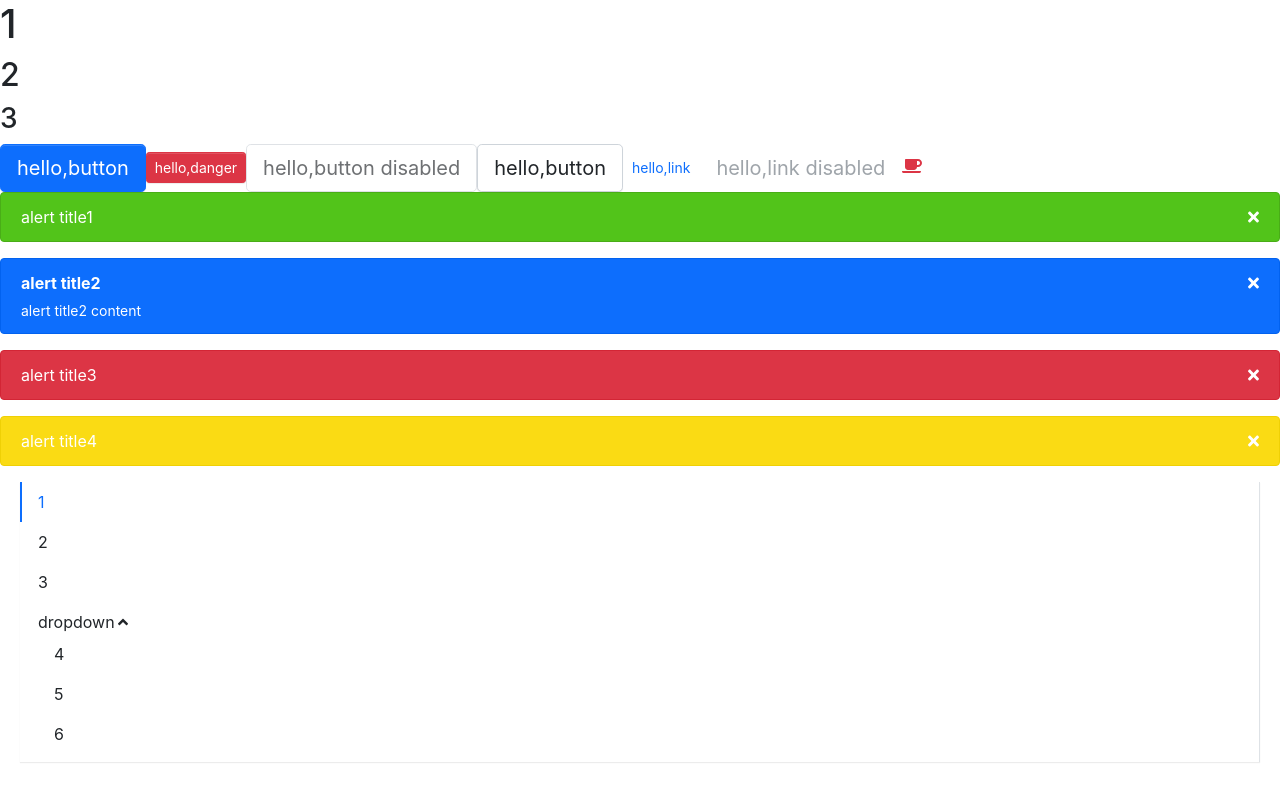
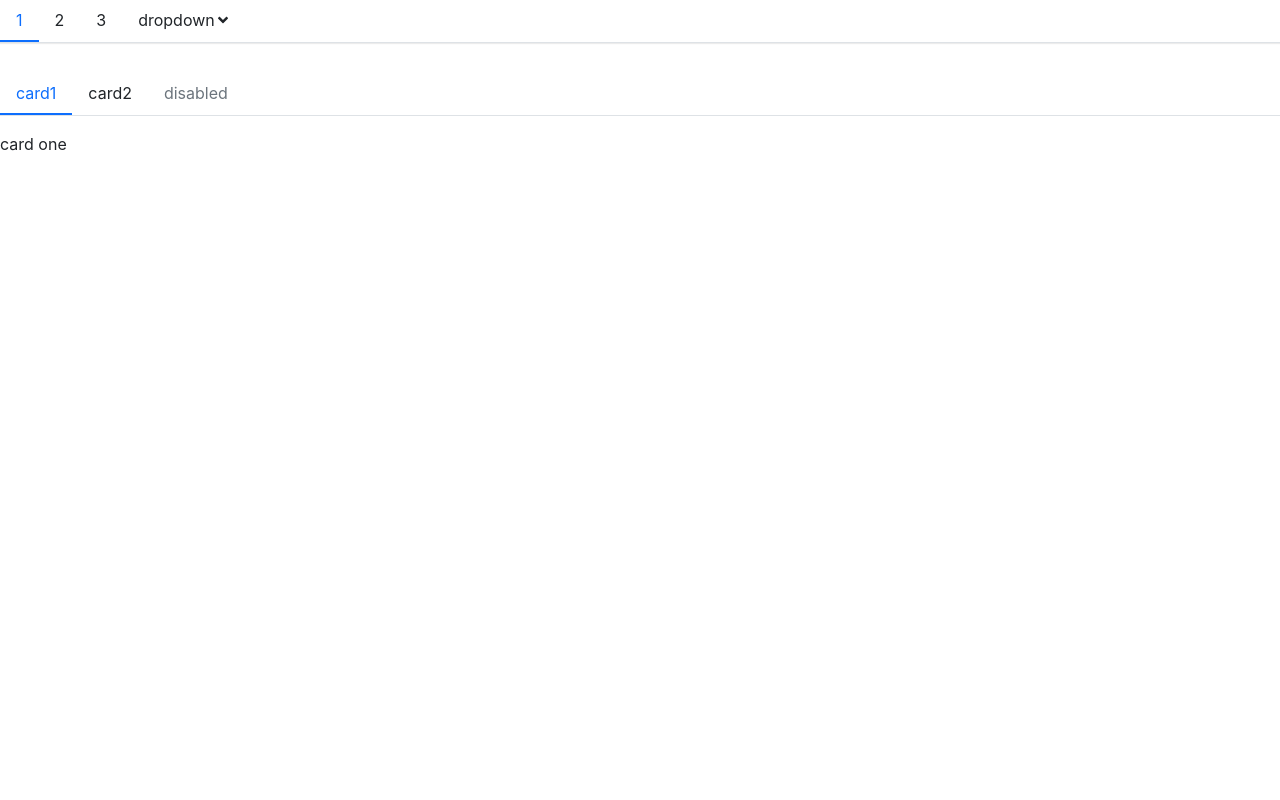
Before and after one commit to dannykbsoul/godlikedesign, a React (Create React App) app: page / in a window 1280 px wide. Built offline with nearby package versions, Linux system fonts and the light colour scheme.

Commit message:
Tabs finish

```diff
--- a/src/App.tsx
+++ b/src/App.tsx
@@ -7,13 +7,15 @@ import Alert from "./components/Alert/alert";
 import Menu from "./components/Menu/menu";
 import MenuItem from "./components/Menu/menuItem";
 import SubMenu from "./components/Menu/subMenu";
+import Tabs from "./components/Tabs/tabs";
+import TabItem from "./components/Tabs/tabItem";
 
 library.add(fas);
 
 function App() {
   return (
     <div>
-      <h1>1</h1>
+      {/* <h1>1</h1>
       <h2>2</h2>
       <h3>3</h3>
       <Button
@@ -49,9 +51,9 @@ function App() {
         type="default"
       />
       <Alert title="alert title3" type="danger" />
-      <Alert title="alert title4" type="warning" />
+      <Alert title="alert title4" type="warning" /> */}
       <Menu
-        mode="vertical"
+        mode="horizontal"
         onSelect={(index) => {
           alert(index);
         }}
@@ -63,9 +65,18 @@ function App() {
         <SubMenu title="dropdown">
           <MenuItem>4</MenuItem>
           <MenuItem>5</MenuItem>
-          <MenuItem>6</MenuItem>
+          <MenuItem>
+            <Button>123</Button>
+          </MenuItem>
         </SubMenu>
       </Menu>
+      <Tabs>
+        <TabItem label="card1">card one</TabItem>
+        <TabItem label="card2">card two</TabItem>
+        <TabItem label="disabled" disabled>
+          card three
+        </TabItem>
+      </Tabs>
     </div>
   );
 }
--- /dev/null
+++ b/src/components/Tabs/_style.scss
@@ -0,0 +1,57 @@
+.godlike-tabs-nav {
+    display: flex;
+    flex-wrap: wrap;
+    padding-left: 0;
+    margin-bottom: 0;
+    list-style: none;
+    border-bottom: $nav-tabs-border-width solid $nav-tabs-border-color;
+}
+
+.godlike-tabs-nav-item {
+    display: block;
+    padding: $nav-link-padding-y $nav-link-padding-x;
+    cursor: pointer;
+
+    &:hover,
+    &:focus {
+        color: $nav-tabs-link-hover-color;
+    }
+
+    // Disabled state lightens text
+    &.disabled {
+        color: $nav-link-disabled-color;
+        pointer-events: none;
+        cursor: default;
+        background-color: transparent;
+        border-color: transparent;
+    }
+
+    &.is-active {
+        color: $nav-tabs-link-active-color;
+    }
+}
+
+.nav-line {
+    .godlike-tabs-nav-item {
+        &.is-active {
+            border-bottom: $nav-tabs-border-width * 2 solid $nav-tabs-link-active-color;
+        }
+    }
+}
+
+.nav-card {
+    .godlike-tabs-nav-item {
+        border: $nav-tabs-border-width solid transparent;
+        margin-bottom: -$nav-tabs-border-width;
+
+        &.is-active {
+            @include border-top-radius($nav-tabs-border-radius);
+            background-color: $nav-tabs-link-active-bg;
+            border-color: $nav-tabs-link-active-border-color;
+        }
+    }
+}
+
+.godlike-tabs-content {
+    margin-top: $nav-tabs-content-margin;
+}
--- /dev/null
+++ b/src/components/Tabs/tabItem.tsx
@@ -0,0 +1,14 @@
+import React, { FC } from "react";
+
+export interface TabItemProps {
+  //Tab选项上面的文字
+  label: string | React.ReactElement;
+  //Tab选项是否被禁用
+  disabled?: boolean;
+}
+
+const TabItem: FC<TabItemProps> = ({ children }) => {
+  return <div className="godlike-tab-panel">{children}</div>;
+};
+
+export default TabItem;
--- /dev/null
+++ b/src/components/Tabs/tabs.tsx
@@ -0,0 +1,76 @@
+import React, {
+  FC,
+  useState,
+  FunctionComponentElement,
+  FunctionComponent,
+} from "react";
+import classNames from "classnames";
+import { TabItemProps } from "./tabItem";
+
+export interface TabsProps {
+  //当前激活tab面板的index，默认为0
+  defaultIndex?: number;
+  //可以扩展的className
+  className?: string;
+  //点击tab触发的回调函数
+  onSelect?: (selectedIndex: number) => void;
+  //tab的两种样式，默认是line
+  type?: "line" | "card";
+}
+
+const Tabs: FC<TabsProps> = (props) => {
+  const { defaultIndex, className, onSelect, type, children } = props;
+  const [activeIndex, setActiveIndex] = useState(defaultIndex);
+  const handleClick = (index: number, disabled: boolean | undefined) => {
+    if (!disabled) {
+      setActiveIndex(index);
+      if (onSelect) onSelect(index);
+    }
+  };
+
+  const navClass = classNames("godlike-tabs-nav", {
+    "nav-line": type === "line",
+    "nav-card": type === "card",
+  });
+
+  const renderNavLinks = () => {
+    return React.Children.map(children, (child, index) => {
+      const childElement = child as FunctionComponentElement<TabItemProps>;
+      const { label, disabled } = childElement.props;
+      const classes = classNames("godlike-tabs-nav-item", {
+        "is-active": activeIndex === index,
+        disabled: disabled,
+      });
+
+      return (
+        <li
+          className={classes}
+          key={`nav-item-${index}`}
+          onClick={() => handleClick(index, disabled)}
+        >
+          {label}
+        </li>
+      );
+    });
+  };
+
+  const renderContent = () => {
+    return React.Children.map(children, (child, index) => {
+      return index === activeIndex ? child : null;
+    });
+  };
+
+  return (
+    <div className={`godlike-tabs ${className}`}>
+      <ul className={navClass}>{renderNavLinks()}</ul>
+      <div className="godlike-tabs-content">{renderContent()}</div>
+    </div>
+  );
+};
+
+Tabs.defaultProps = {
+  defaultIndex: 0,
+  type: "line",
+};
+
+export default Tabs;
--- a/src/styles/_mixin.scss
+++ b/src/styles/_mixin.scss
@@ -81,3 +81,8 @@
     border-top-left-radius: $raduis;
     border-bottom-left-radius: $raduis;
 }
+
+@mixin border-top-radius($raduis) {
+    border-top-left-radius: $raduis;
+    border-top-right-radius: $raduis;
+}
--- a/src/styles/_variables.scss
+++ b/src/styles/_variables.scss
@@ -321,3 +321,19 @@ $alert-title-font-weight: $font-weight-bold !default;
 $alert-border-width: $border-width !default;
 $alert-description-font-size: $font-size-sm !default;
 $alert-description-top-margin: .3rem !default;
+
+// Navs
+
+$nav-link-padding-y: .5rem !default;
+$nav-link-padding-x: 1rem !default;
+$nav-link-disabled-color: $gray-600 !default;
+
+$nav-tabs-border-color: $gray-300 !default;
+$nav-tabs-border-width: $border-width !default;
+$nav-tabs-border-radius: $border-radius !default;
+$nav-tabs-link-hover-border-color: $gray-200 $gray-200 $nav-tabs-border-color !default;
+$nav-tabs-link-hover-color: $primary !default;
+$nav-tabs-link-active-color: $primary !default;
+$nav-tabs-link-active-bg: $body-bg !default;
+$nav-tabs-link-active-border-color: $gray-300 $gray-300 $nav-tabs-link-active-bg !default;
+$nav-tabs-content-margin: 1rem !default;
--- a/src/styles/index.scss
+++ b/src/styles/index.scss
@@ -21,3 +21,6 @@
 
 // menu
 @import "../components/Menu/style";
+
+// tabs
+@import "../components/Tabs/style";
```
Also changed, not shown: 1 other file (tests, documents, lock files or other folders).
